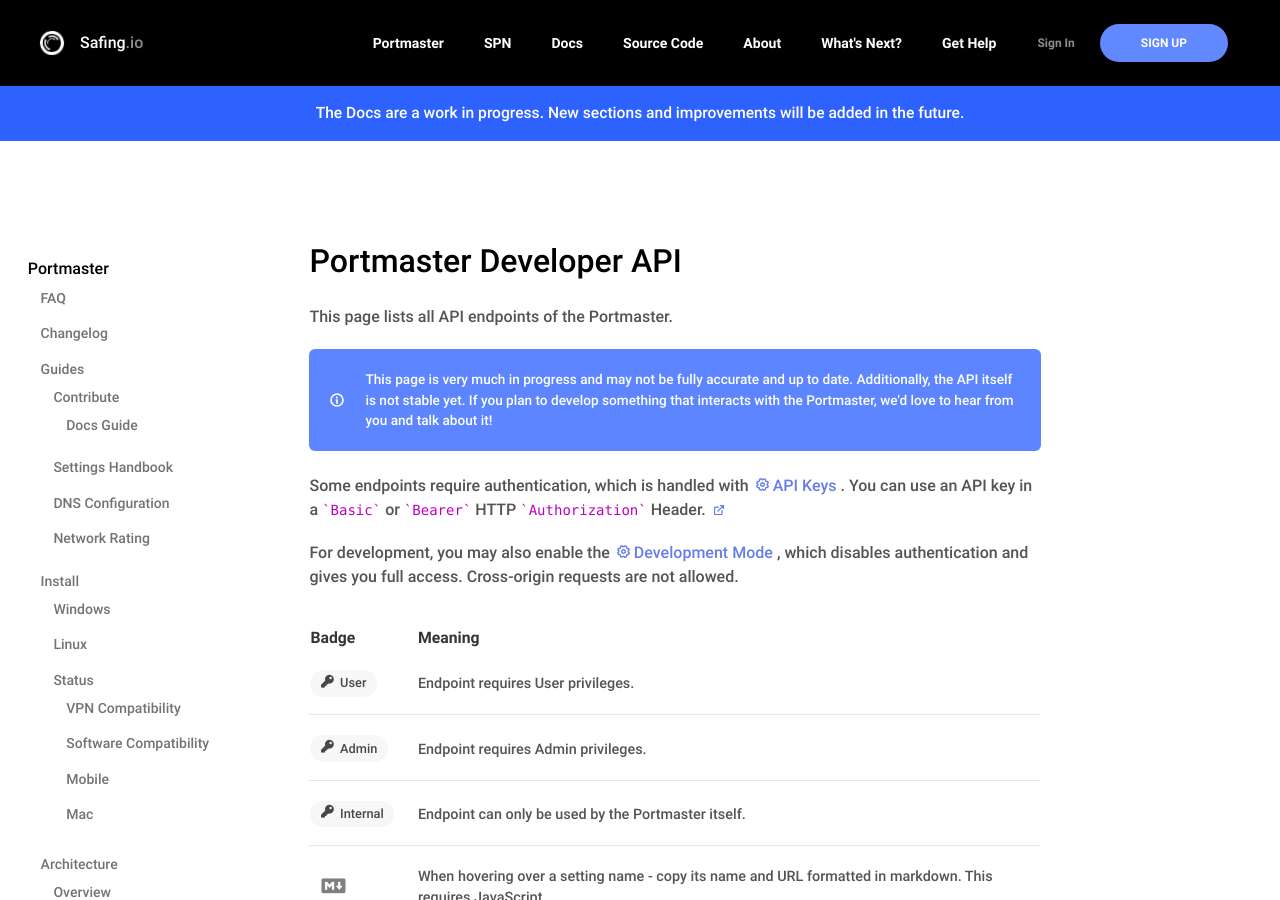
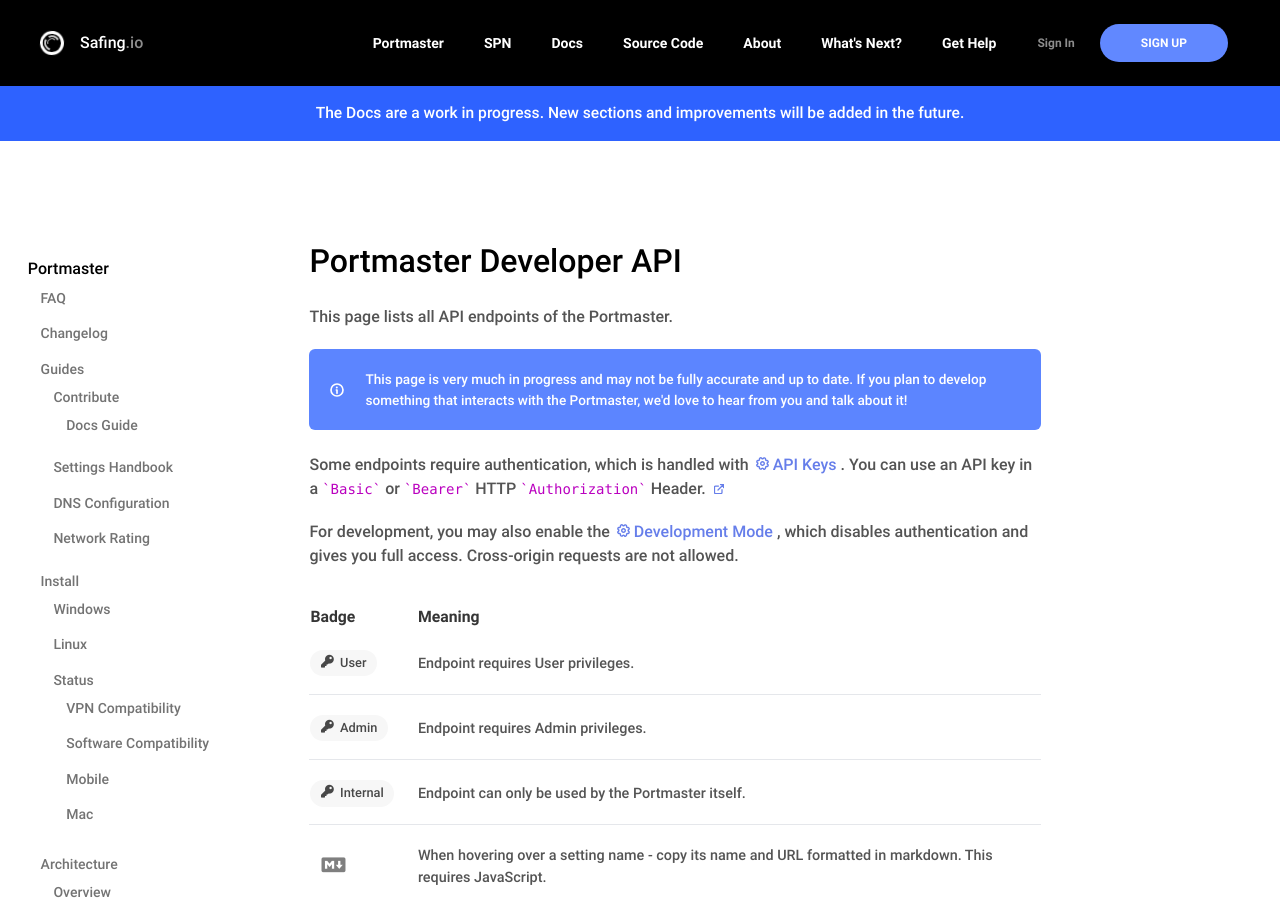
Before and after one commit to safing/docs, a Jekyll site: the page built from portmaster/api.md, in a window 1280 px wide and 900 px high. Built offline with Jekyll 4.4.1, drawn with Linux system fonts in a browser that asks for light colours.

Commit message:
Update notices

```diff
--- a/portmaster/api.md
+++ b/portmaster/api.md
@@ -9,7 +9,7 @@ This page lists all API endpoints of the Portmaster.
 <div class="notification-warning">
     <img src="/assets/img/icons/info.svg">
     <p>
-      This page is very much in progress and may not be fully accurate and up to date. Additionally, the API itself is not stable yet.
+      This page is very much in progress and may not be fully accurate and up to date.
       If you plan to develop something that interacts with the Portmaster, we'd love to hear from you and talk about it!
     </p>
 </div>
```
